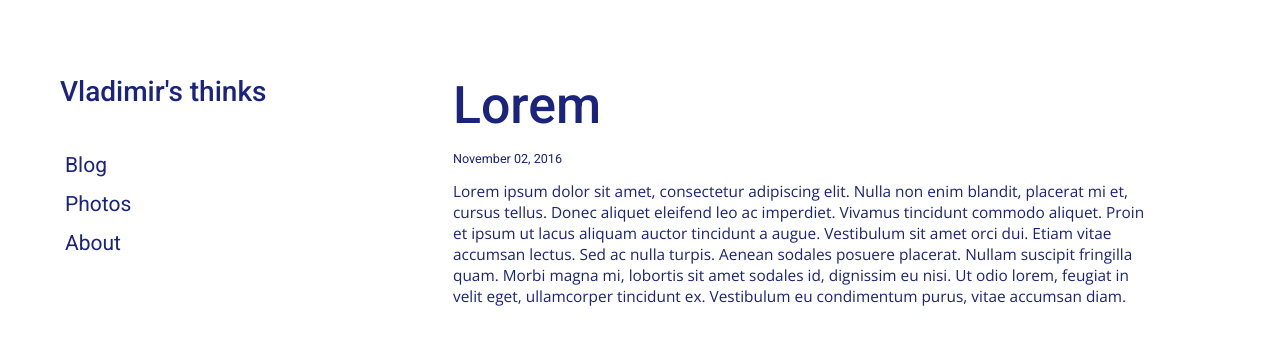
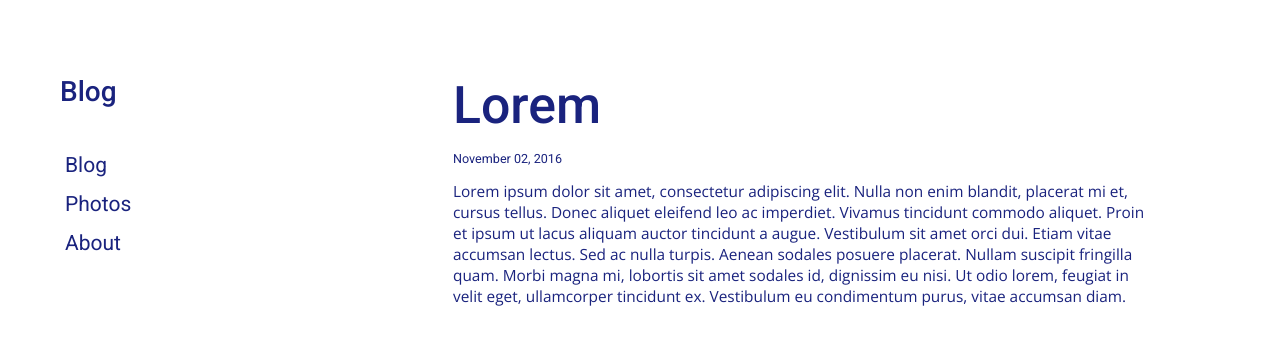
Before and after one commit to RostyslavRozhko/blog, a Jekyll site: the page built from index.html, in a window 1280 px wide. Shown: the top 345 px of the page. Built offline with Jekyll 4.4.1, drawn with Linux system fonts in a browser that asks for light colours.

Commit message:
fixed links

```diff
--- a/_includes/menu.html
+++ b/_includes/menu.html
@@ -1,4 +1,4 @@
-<div class="name">Vladimir's thinks</div>
+<div class="name">Blog</div>
 <ul>
     <li>
         <a href="{{ site.baseurl }}/">Blog</a>
--- a/about/index.html
+++ b/about/index.html
@@ -0,0 +1,4 @@
+---
+layout: default
+title: About
+---
--- a/index.html
+++ b/index.html
@@ -5,8 +5,8 @@
 
     {% for post in site.posts %}
     <div class="post">
-        <a href="{{ page.path | prepend:site.baseurl }}" class="title">{{ post.title }}</a>
+        <a href="{{ post.url | prepend:site.baseurl }}" class="title">{{ post.title }}</a>
         <div class="date">{{ post.date | date: '%B %d, %Y' }}</div>
-        <a href="{{ page.path | prepend:site.baseurl }}" class="overview">{{ post.overview }}</a>
+        <a href="{{ post.url | prepend:site.baseurl }}" class="overview">{{ post.overview }}</a>
     </div>
     {% endfor %}
```
